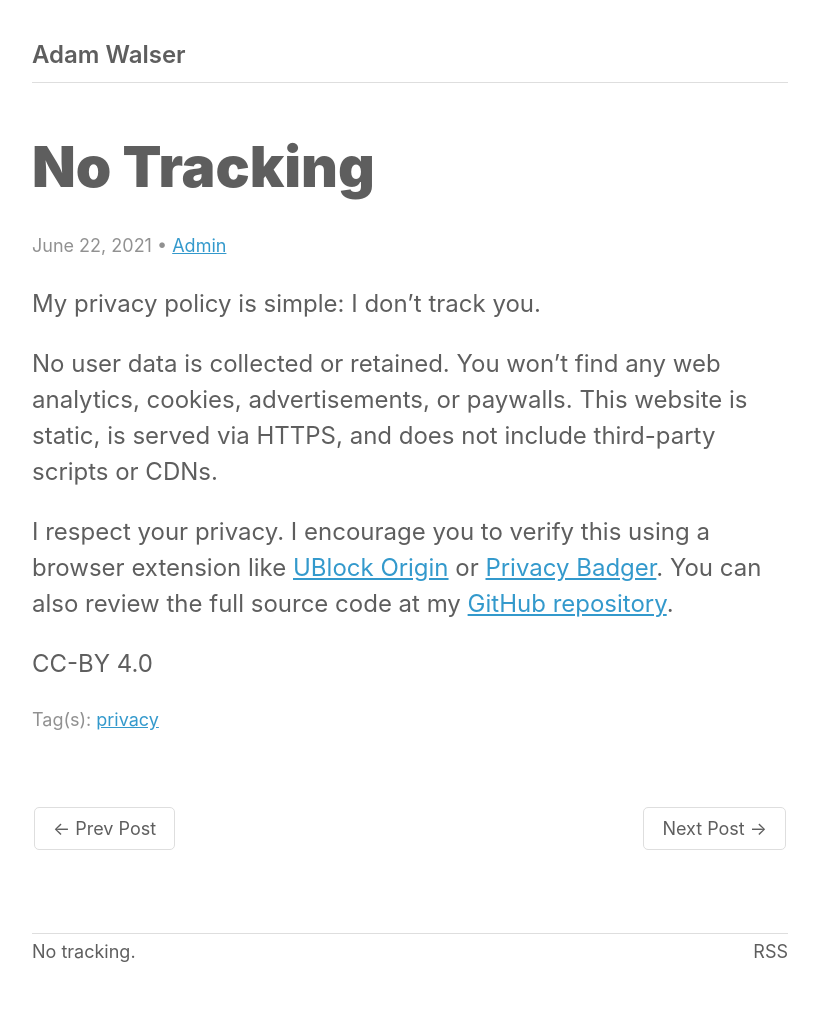
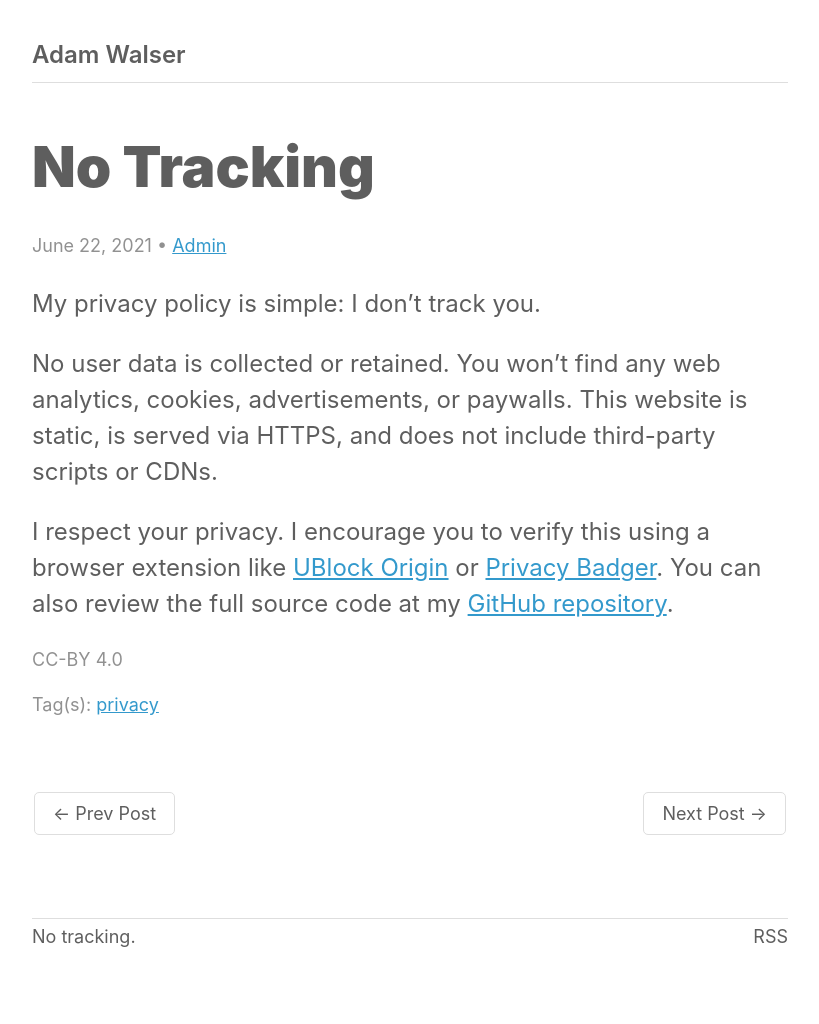
Before and after one commit to ajpwalser/ajpwalser.github.io, a Jekyll site: the page built from _posts/2021-06-22-no-tracking.md, in a window 1280 px wide. Shown: the whole page, without its empty margins (230-1049 px from the left). Built offline with Jekyll 4.4.1, drawn with Linux system fonts in a browser that asks for light colours; some web fonts are replaced.

Commit message:
Update style.css

```diff
--- a/css/style.css
+++ b/css/style.css
@@ -139,7 +139,7 @@ h2 a:hover {
 time,
 .meta,
 figcaption,
-CC {
+.cc {
 	color: var(--meta);
 	font-size: 75%;
 }
```
